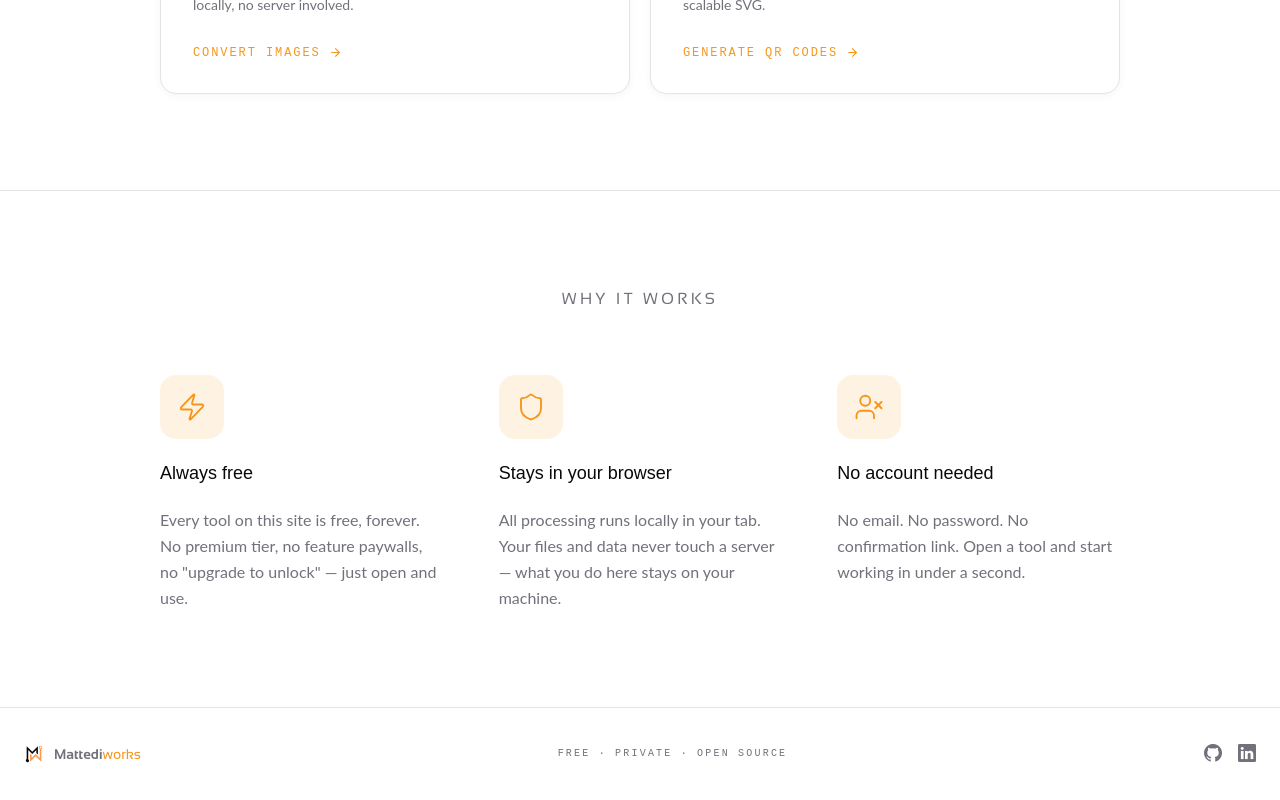
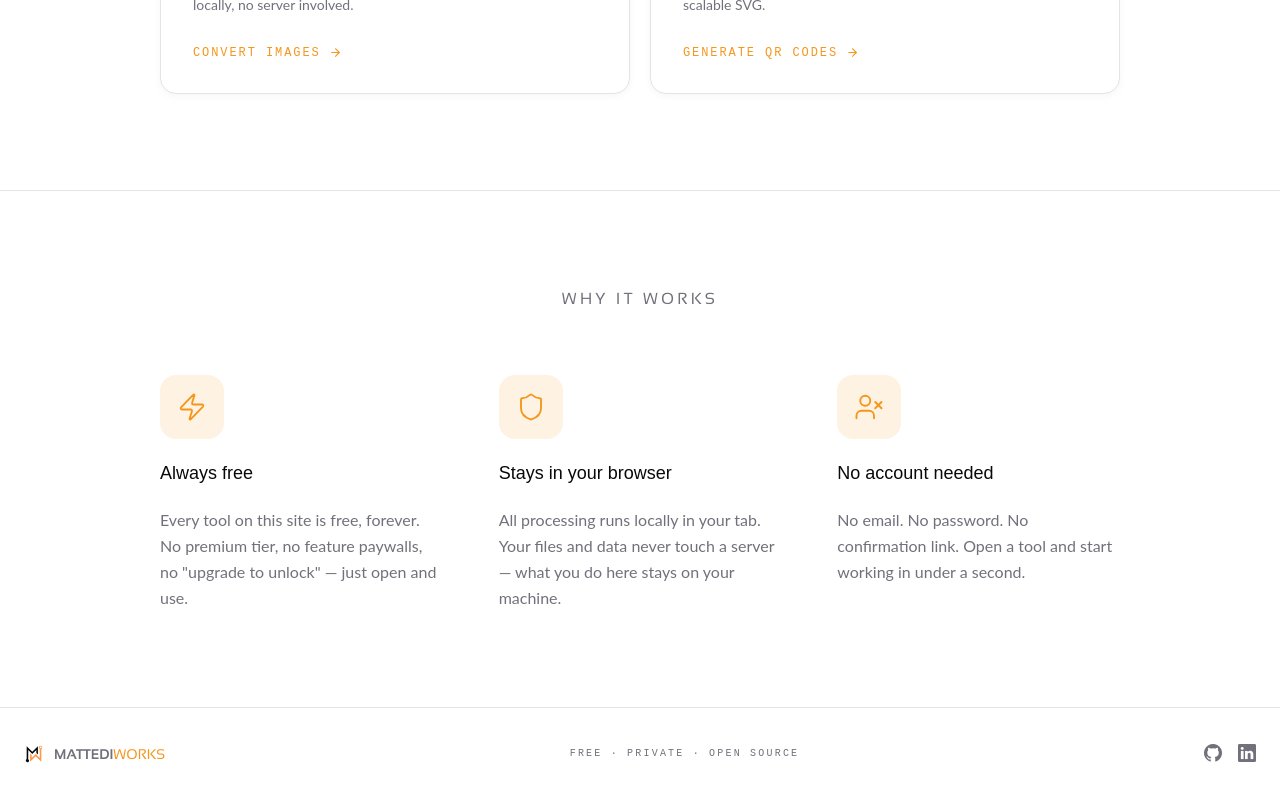
Before and after one commit to vtmattedi/MwImageConverter, a React (Vite) app: page / in a window 1280 px wide. Shown: the part 1026-1826 px from the top of the page. Built offline with nearby package versions, Linux system fonts and the light colour scheme.

Commit message:
fix: fixed typo in font and updated logo text

```diff
--- a/src/Pages/Landing.tsx
+++ b/src/Pages/Landing.tsx
@@ -275,8 +275,8 @@ const Landing: React.FC = () => {
                 <div className="flex items-center gap-2.5">
                     <Logo className="h-5 w-5" style={{ color: 'var(--foreground)' }} />
                     <span className="font-sansation text-sm text-[var(--muted-foreground)] leading-none">
-                        <span style={{ fontWeight: 700 }}>Mattedi</span>
-                        <span style={{ fontWeight: 400, color: '#F5961C' }}>works</span>
+                        <span style={{ fontWeight: 700 }}>MATTEDI</span>
+                        <span style={{ fontWeight: 400, color: '#F5961C' }}>WORKS</span>
                     </span>
                 </div>
 
```
